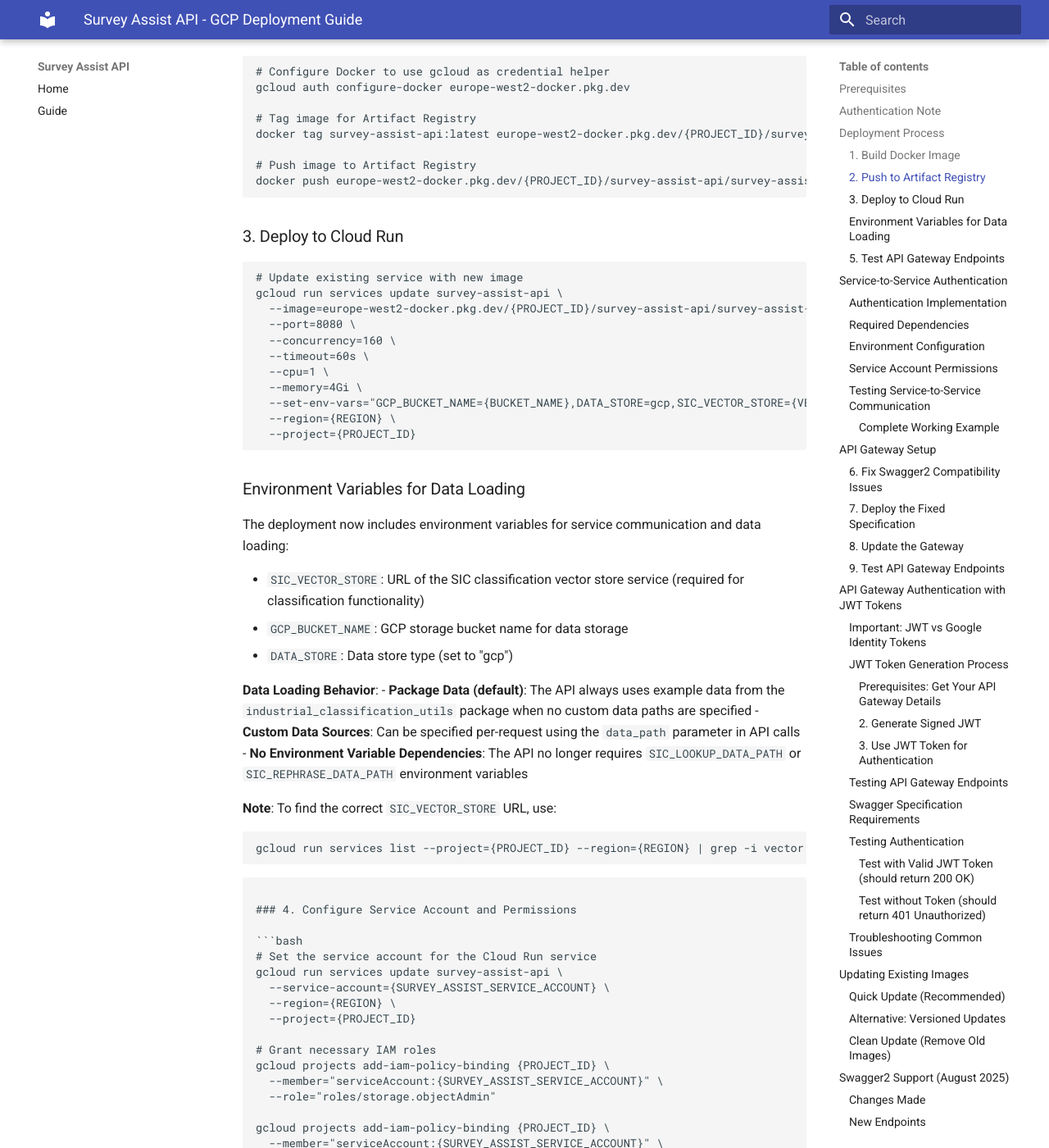
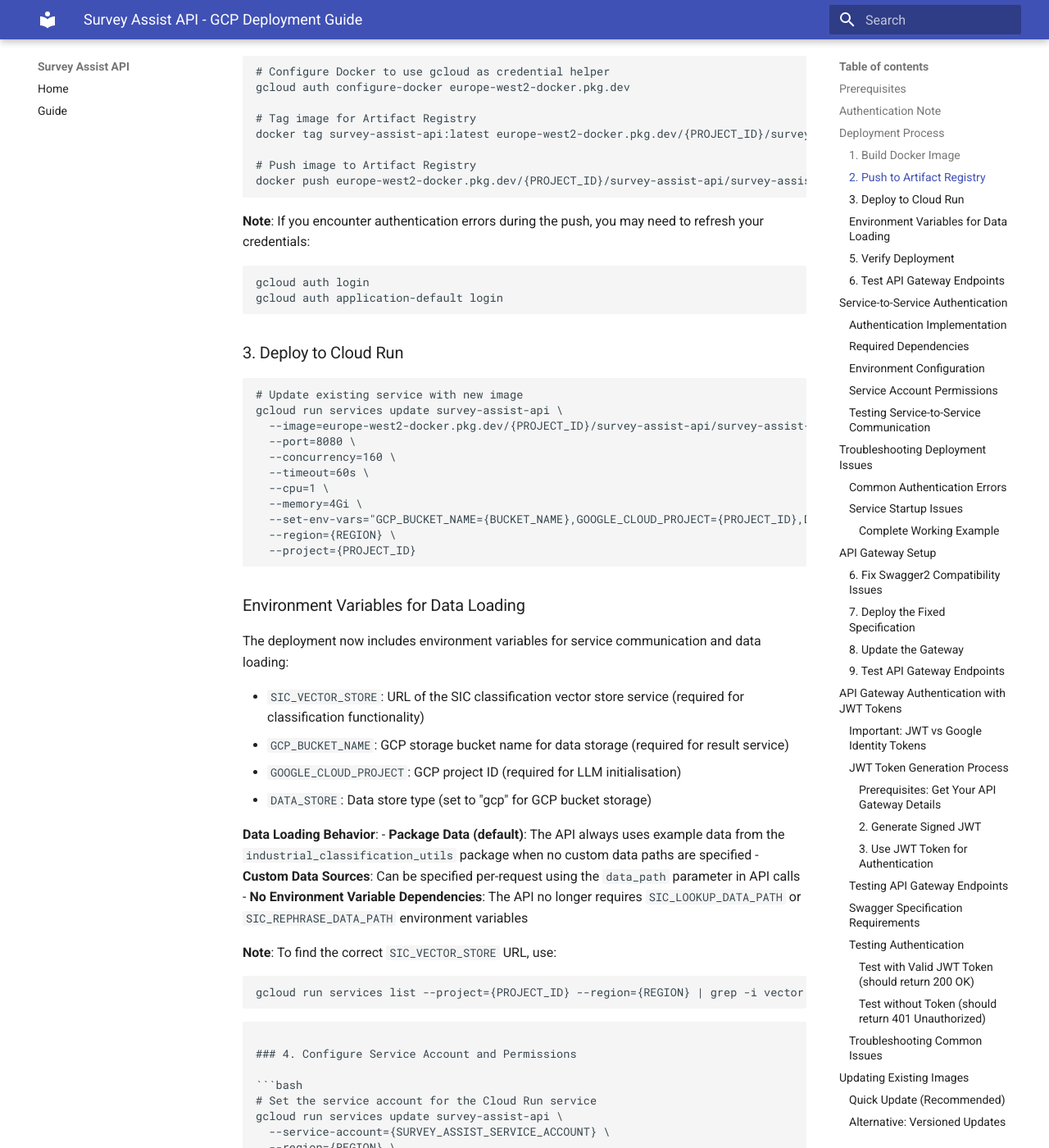
Before and after one commit to ONSdigital/survey-assist-api, an MkDocs documentation site: the page built from docs/gcp_deployment.md, in a window 1280 px wide and 1400 px high, scrolled down 875 px. Shown: the whole window at 82% size. Built offline with MkDocs 1.6.1 and Material for MkDocs 9.7.7, drawn with Linux system fonts in a browser that asks for light colours; some of the changed text lies outside the part shown.

Commit message:
update GCP deployment doc with auth fixes and deploy info

````diff
--- a/docs/gcp_deployment.md
+++ b/docs/gcp_deployment.md
@@ -37,6 +37,12 @@
 docker push europe-west2-docker.pkg.dev/{PROJECT_ID}/survey-assist-api/survey-assist-api:latest
 ```
 
+**Note**: If you encounter authentication errors during the push, you may need to refresh your credentials:
+```bash
+gcloud auth login
+gcloud auth application-default login
+```
+
 ### 3. Deploy to Cloud Run
 
 ```bash
@@ -48,7 +54,7 @@
   --timeout=60s \
   --cpu=1 \
   --memory=4Gi \
-  --set-env-vars="GCP_BUCKET_NAME={BUCKET_NAME},DATA_STORE=gcp,SIC_VECTOR_STORE={VECTOR_STORE_SERVICE_URL}" \
+  --set-env-vars="GCP_BUCKET_NAME={BUCKET_NAME},GOOGLE_CLOUD_PROJECT={PROJECT_ID},DATA_STORE=gcp,SIC_VECTOR_STORE={VECTOR_STORE_SERVICE_URL}" \
   --region={REGION} \
   --project={PROJECT_ID}
 ```
@@ -58,8 +64,9 @@
 The deployment now includes environment variables for service communication and data loading:
 
 - `SIC_VECTOR_STORE`: URL of the SIC classification vector store service (required for classification functionality)
-- `GCP_BUCKET_NAME`: GCP storage bucket name for data storage
-- `DATA_STORE`: Data store type (set to "gcp")
+- `GCP_BUCKET_NAME`: GCP storage bucket name for data storage (required for result service)
+- `GOOGLE_CLOUD_PROJECT`: GCP project ID (required for LLM initialisation)
+- `DATA_STORE`: Data store type (set to "gcp" for GCP bucket storage)
 
 **Data Loading Behavior**:
 - **Package Data (default)**: The API always uses example data from the `industrial_classification_utils` package when no custom data paths are specified
@@ -104,7 +111,21 @@
   --project={PROJECT_ID}
 ```
 
-### 5. Test API Gateway Endpoints
+### 5. Verify Deployment
+
+Check that the deployment was successful by viewing the service logs:
+
+```bash
+# Check deployment logs for successful startup
+gcloud logging read "resource.type=cloud_run_revision AND resource.labels.service_name=survey-assist-api AND textPayload:\"Loaded\"" --limit=5 --project={PROJECT_ID}
+```
+
+Look for these success indicators:
+- `INFO:api.services.sic_lookup_client:Loaded XXXX SIC lookup codes`
+- `INFO:api.services.sic_rephrase_client:Loaded XXXX rephrased SIC descriptions`
+- `INFO: Application startup complete.`
+
+### 6. Test API Gateway Endpoints
 
 **Important**: All testing is done through the API Gateway using signed JWT tokens for authentication. See the [JWT Token Generation](#jwt-token-generation-process) section below for details on creating proper JWT tokens.
 
@@ -195,6 +216,28 @@
 **Expected Response**: Successful SIC classification with proper authentication between services.
 
 **Data Loading Verification**: The deployed service will use the full datasets specified in the environment variables. You can verify this by checking the startup logs for data loading messages showing the local data paths.
+
+## Troubleshooting Deployment Issues
+
+### Common Authentication Errors
+
+**Error**: `PERMISSION_DENIED: Permission 'iam.serviceAccounts.signJwt' denied`
+**Solution**: Ensure you have the correct service account permissions. The JWT signing requires the service account specified in the API Gateway configuration.
+
+**Error**: `Unauthenticated request` when pushing to Artifact Registry
+**Solution**: Refresh your GCP credentials:
+```bash
+gcloud auth login
+gcloud auth application-default login
+```
+
+### Service Startup Issues
+
+**Error**: Container exits with code 3
+**Solution**: Check that `GOOGLE_CLOUD_PROJECT` environment variable is set correctly in the deployment command.
+
+**Error**: Vector store connection fails
+**Solution**: Verify the `SIC_VECTOR_STORE` URL is correct and the vector store service is running.
 
 #### Complete Working Example
 
````
